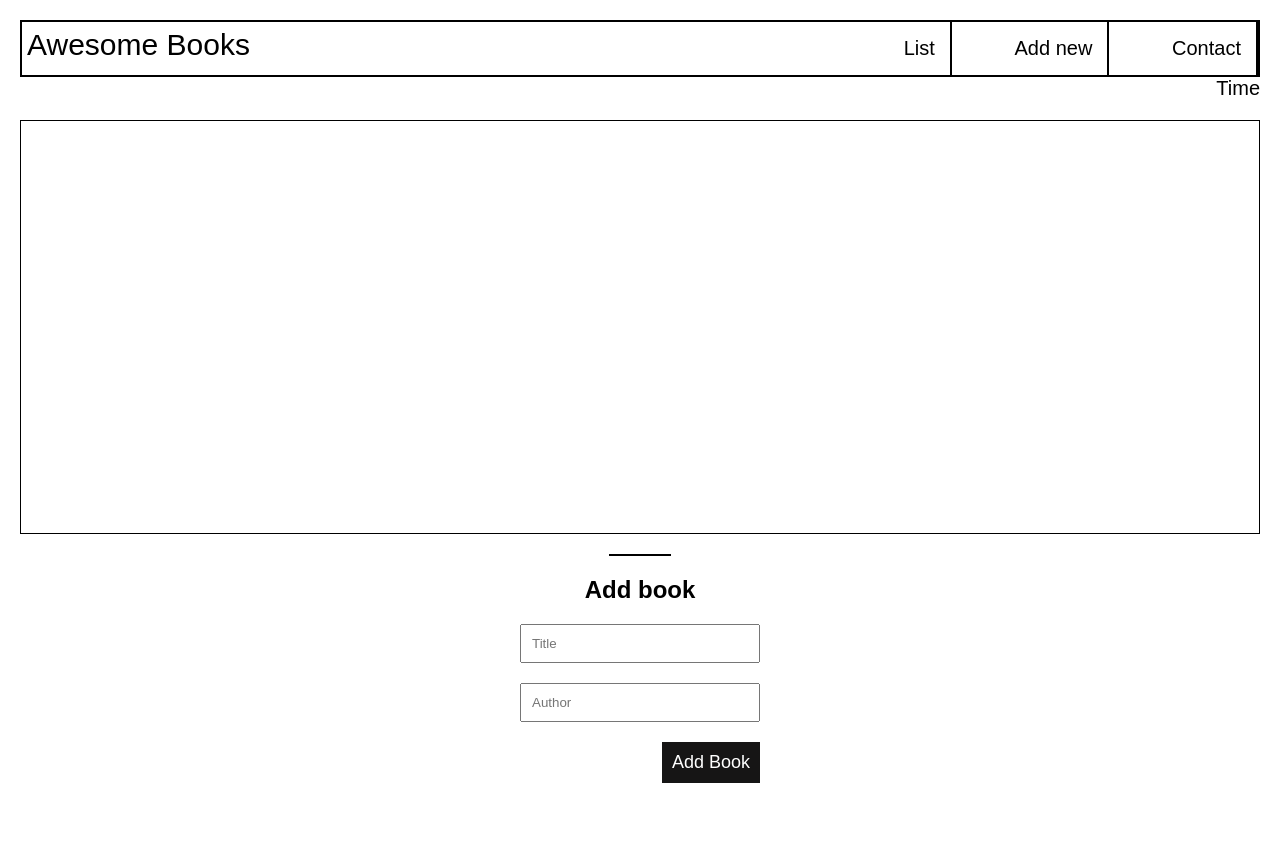
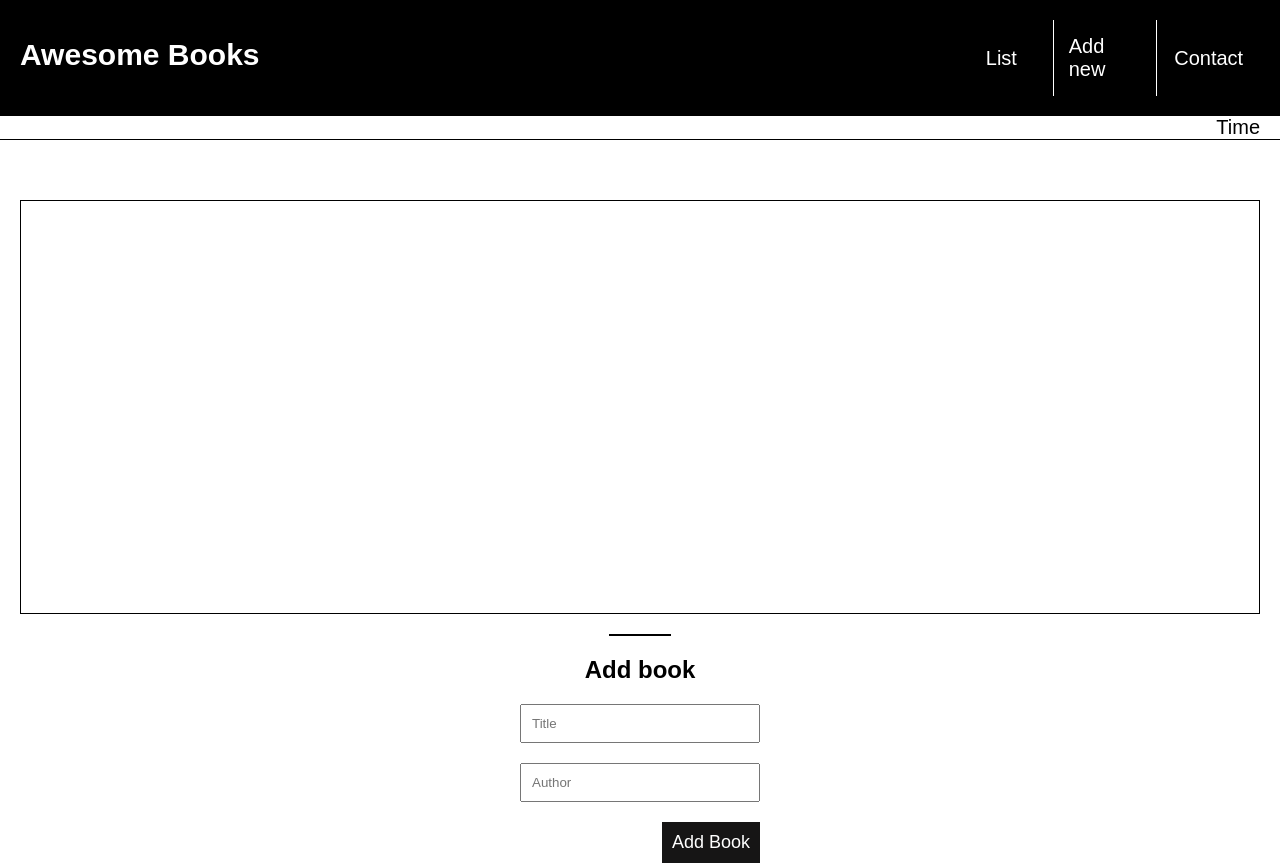
Before and after one commit to Hope1226/Awesome-books-library, a website: page index.html in a window 1280 px wide. Before the commit the page ends 800 px from the top, so only its background shows below. Drawn offline with Linux system fonts and the light colour scheme.

Commit message:
Style nav bar

```diff
--- a/assets/stylesheets/style.css
+++ b/assets/stylesheets/style.css
@@ -19,10 +19,19 @@ body {
   display: grid;
   grid-template-columns: 1fr;
   grid-template-rows: auto 1fr;
-  padding: 20px;
   align-items: center;
   grid-gap: 20px;
   font-family: 'Poppins', sans-serif;
+  padding: 200px 20px;
+}
+
+header {
+  position: fixed;
+  top: 0;
+  left: 0;
+  right: 0;
+  background: black;
+  border-bottom: 1px solid black;
 }
 
 .d-flex {
@@ -31,39 +40,53 @@ body {
 
 .main-nav {
   justify-content: space-between;
-  border: solid 2px #000;
+  padding: 20px;
   align-items: baseline;
-  padding-left: 5px;
+
 }
 
 .logo {
   font-size: 30px;
+
+}
+
+
+.nav-text {
+  color: white;
+  font-weight: 900;
 }
 
 .nav-list {
   list-style: none;
   font-size: 20px;
-  justify-content: space-between;
-  flex-basis: 30%;
+  justify-content: center;
+  flex-basis: 25%;
 }
 
 .nav-list li {
-  border-right: solid 2px #000;
+  border-right: solid 1px white;
   justify-content: center;
   align-items: center;
+  flex: 1;
+}
+
+.nav-list li:last-child {
+  border: none;
 }
 
 .nav-list li a {
   text-decoration: none;
-  /* text-align: center; */
   padding: 15px;
-  color: #000;
+  color: white;
+  font-weight: 400;
   display: block;
 }
 
 .time-nav {
   justify-content: end;
   font-size: 20px;
+  background: white;
+  padding: 0 20px;
 }
 
 .library-container {
--- a/index.html
+++ b/index.html
@@ -12,8 +12,8 @@
   <header>
     <nav>
       <div class="main-nav d-flex">
-        <p class="logo text-color">Awesome Books</p>
-        <ul class="nav-list d-flex text-color">
+        <p class="logo nav-text">Awesome Books</p>
+        <ul class="nav-list d-flex nav-text">
           <li class="d-flex"><a href="#">List</a></li>
           <li class="d-flex"><a href="#">Add new</a></li>
           <li class="d-flex"><a href="#">Contact</a></li>
```
